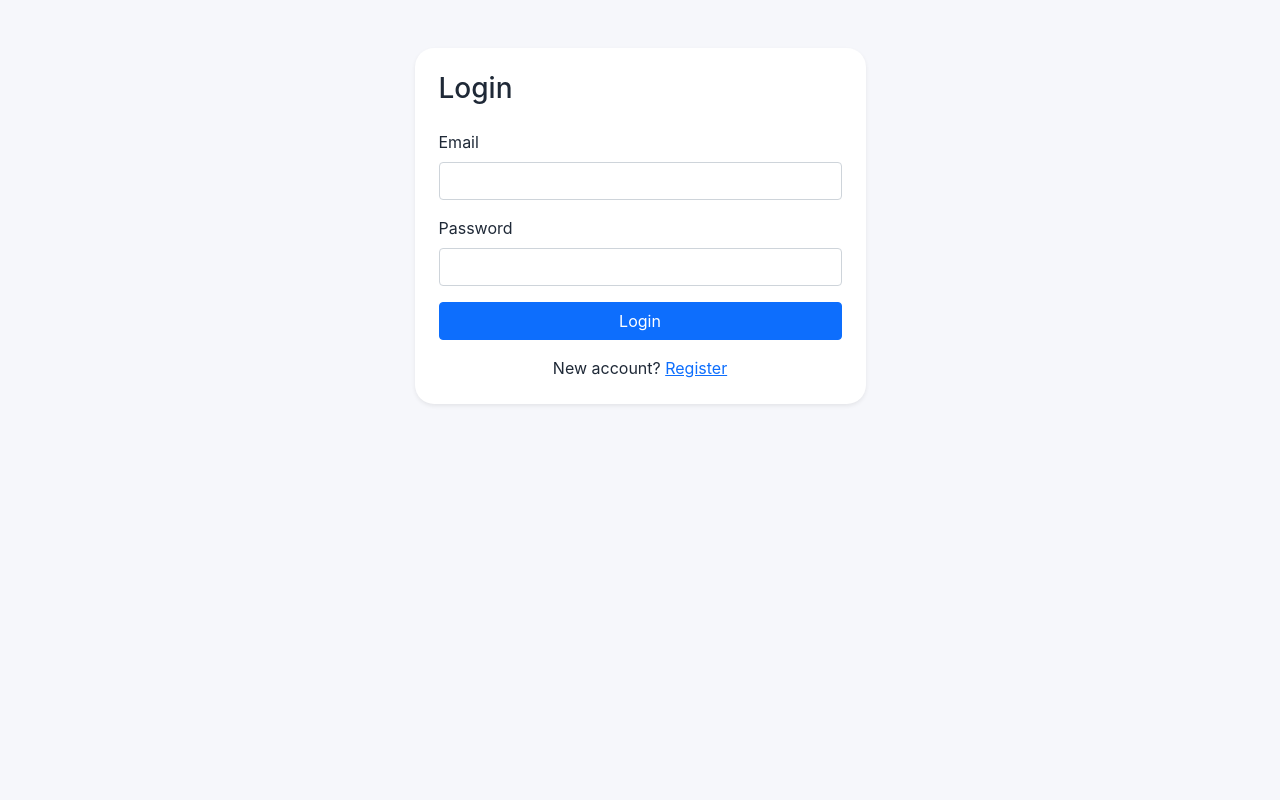
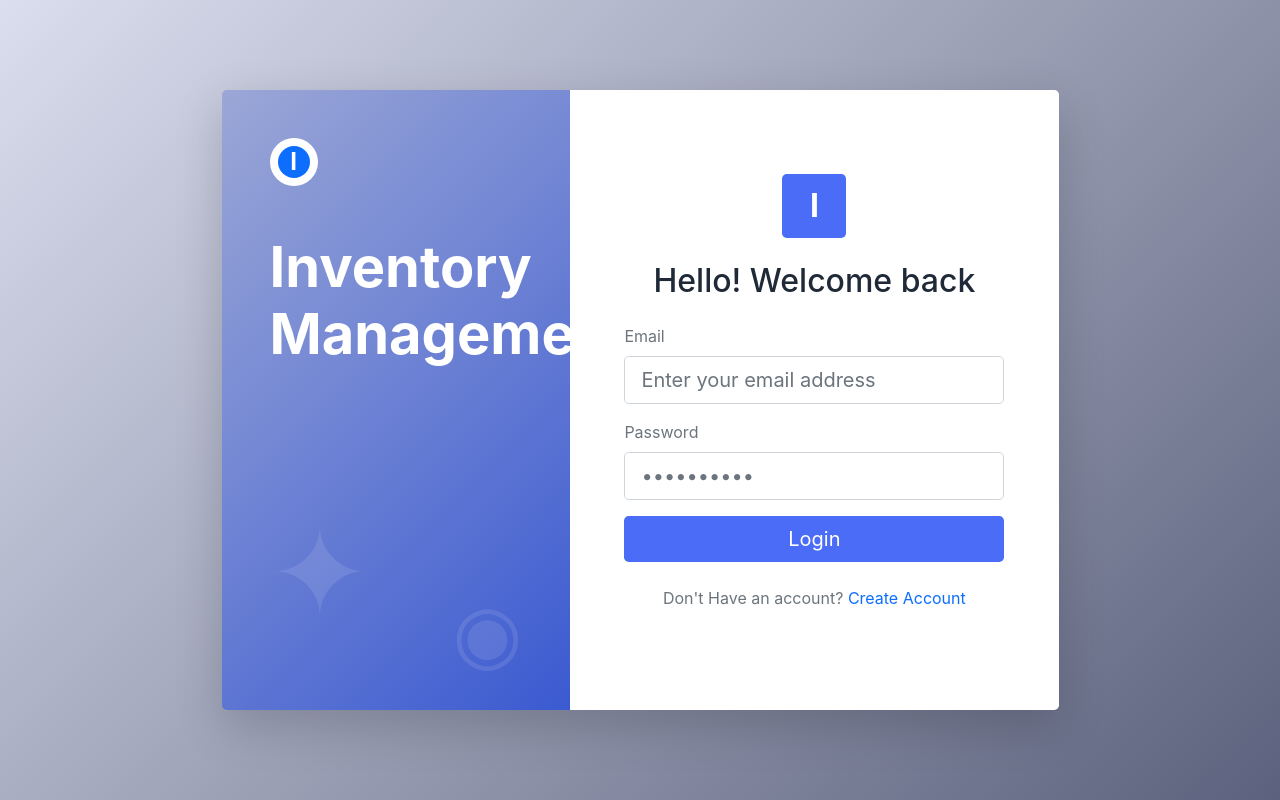
Before and after one commit to rithanisr/ProductManagement, a React (Create React App) app in the folder frontend/: page /login in a window 1280 px wide. Built offline with nearby package versions, Linux system fonts and the light colour scheme.

Commit message:
UI changes

```diff
--- a/frontend/src/Pages/Login.jsx
+++ b/frontend/src/Pages/Login.jsx
@@ -52,25 +52,96 @@ const Login = () => {
   };
 
   return (
+    <div
+      className="min-vh-100 d-flex align-items-center"
+      style={{
+        background: "linear-gradient(135deg, #dadeee 0%, #5c627d 100%)",
+      }}
+    >
       <div className="container py-5">
-      <div className="row justify-content-center">
-        <div className="col-12 col-md-7 col-lg-5">
-          <div className="card shadow-sm">
-            <div className="card-body p-4">
-              <h1 className="h3 mb-4">Login</h1>
+        <div className="row g-0 justify-content-center">
+          <div className="col-lg-10 col-xl-9">
+            <div
+              className="row g-0 shadow-lg rounded-3 overflow-hidden"
+              style={{ minHeight: "620px" }}
+            >
+              <div
+                className="col-lg-5 d-none d-lg-flex flex-column justify-content-center p-5 text-white"
+                style={{
+                  background:
+                    "linear-gradient(135deg, #9ba7d6 0%, #3b5ad1 100%)",
+                }}
+              >
+                <div className="mb-auto">
+                  <div className="d-flex align-items-center gap-2 mb-5">
+                    <div
+                      className="bg-white rounded-circle p-2"
+                      style={{ width: "48px", height: "48px" }}
+                    >
+                      <div className="bg-primary rounded-circle w-100 h-100 d-flex align-items-center justify-content-center">
+                        <span className="text-white fw-bold fs-4">I</span>
+                      </div>
+                    </div>
+                  </div>
+
+                  <h1 className="display-4 fw-bold mb-2">
+                    Inventory
+                    <br />
+                    Management
+                  </h1>
+                </div>
+
+                <div
+                  className="position-relative mt-auto"
+                  style={{ height: "180px" }}
+                >
+                  <div
+                    className="position-absolute bottom-0 start-0"
+                    style={{ fontSize: "120px", opacity: "0.1" }}
+                  >
+                    ✦
+                  </div>
+                  <div
+                    className="position-absolute top-50 end-0"
+                    style={{ fontSize: "80px", opacity: "0.1" }}
+                  >
+                    ◉
+                  </div>
+                </div>
+              </div>
+
+              <div className="col-lg-7 bg-white p-5 d-flex flex-column justify-content-center">
+                <div
+                  className="mx-auto"
+                  style={{ maxWidth: "380px", width: "100%" }}
+                >
+                  <div className="text-center mb-4">
+                    <div
+                      className="mx-auto rounded-3 d-flex align-items-center justify-content-center mb-3"
+                      style={{
+                        width: "64px",
+                        height: "64px",
+                        background: "#4a6cf7",
+                      }}
+                    >
+                      <span className="text-white fw-bold fs-2">I</span>
+                    </div>
+                  </div>
+
+                  <h2 className="text-center mb-4 fw-semibold">
+                    Hello! Welcome back
+                  </h2>
 
                   {error && <div className="alert alert-danger">{error}</div>}
 
                   <form onSubmit={handleSubmit}>
                     <div className="mb-3">
-                  <label className="form-label" htmlFor="email">
-                    Email
-                  </label>
+                      <label className="form-label text-muted">Email</label>
                       <input
-                    className="form-control"
-                    id="email"
+                        className="form-control form-control-lg"
                         name="email"
                         type="email"
+                        placeholder="Enter your email address"
                         value={formData.email}
                         onChange={handleChange}
                         required
@@ -78,14 +149,12 @@ const Login = () => {
                     </div>
 
                     <div className="mb-3">
-                  <label className="form-label" htmlFor="password">
-                    Password
-                  </label>
+                      <label className="form-label text-muted">Password</label>
                       <input
-                    className="form-control"
-                    id="password"
+                        className="form-control form-control-lg"
                         name="password"
                         type="password"
+                        placeholder="••••••••••"
                         value={formData.password}
                         onChange={handleChange}
                         required
@@ -93,17 +162,26 @@ const Login = () => {
                     </div>
 
                     <button
-                  className="btn btn-primary w-100"
+                      className="btn btn-primary btn-lg w-100 mb-4"
                       type="submit"
                       disabled={loading}
+                      style={{ background: "#4a6cf7", border: "none" }}
                     >
                       {loading ? "Logging in..." : "Login"}
                     </button>
                   </form>
 
-              <p className="mb-0 mt-3 text-center">
-                New account? <Link to="/register">Register</Link>
+                  <p className="text-center text-muted">
+                    Don't Have an account?{" "}
+                    <Link
+                      to="/register"
+                      className="text-primary fw-medium text-decoration-none"
+                    >
+                      Create Account
+                    </Link>
                   </p>
+                </div>
+              </div>
             </div>
           </div>
         </div>
--- a/frontend/src/Pages/Register.jsx
+++ b/frontend/src/Pages/Register.jsx
@@ -8,7 +8,7 @@ const Register = () => {
   const [formData, setFormData] = useState({
     name: "",
     email: "",
-    password: ""
+    password: "",
   });
   const [error, setError] = useState("");
   const [loading, setLoading] = useState(false);
@@ -16,7 +16,7 @@ const Register = () => {
   const handleChange = (event) => {
     setFormData({
       ...formData,
-      [event.target.name]: event.target.value
+      [event.target.name]: event.target.value,
     });
   };
 
@@ -36,23 +36,101 @@ const Register = () => {
   };
 
   return (
+    <div
+      className="min-vh-100 d-flex align-items-center"
+      style={{
+        background: "linear-gradient(135deg, #dadeee 0%, #5c627d 100%)",
+      }}
+    >
       <div className="container py-5">
-      <div className="row justify-content-center">
-        <div className="col-12 col-md-7 col-lg-5">
-          <div className="card shadow-sm">
-            <div className="card-body p-4">
-              <h1 className="h3 mb-4">Register</h1>
+        <div className="row g-0 justify-content-center">
+          <div className="col-lg-10 col-xl-9">
+            <div
+              className="row g-0 shadow-lg rounded-3 overflow-hidden"
+              style={{ minHeight: "620px" }}
+            >
+              <div
+                className="col-lg-5 d-none d-lg-flex flex-column justify-content-center p-5 text-white"
+                style={{
+                  background:
+                    "linear-gradient(135deg, #9ba7d6 0%, #3b5ad1 100%)",
+                }}
+              >
+                <div className="mb-auto">
+                  <div className="d-flex align-items-center gap-2 mb-5">
+                    <div
+                      className="bg-white rounded-circle p-2"
+                      style={{ width: "48px", height: "48px" }}
+                    >
+                      <div className="bg-primary rounded-circle w-100 h-100 d-flex align-items-center justify-content-center">
+                        <span className="text-white fw-bold fs-4">I</span>
+                      </div>
+                    </div>
+                  </div>
+
+                  <h1 className="display-4 fw-bold mb-3">
+                    Inventory
+                    <br />
+                    Management
+                  </h1>
+                  <p className="fs-5 opacity-90">
+                    Create an account to Join Our
+                    <br />
+                    Community
+                  </p>
+                </div>
+
+                <div
+                  className="position-relative mt-auto"
+                  style={{ height: "180px" }}
+                >
+                  <div
+                    className="position-absolute bottom-0 start-0"
+                    style={{ fontSize: "120px", opacity: "0.1" }}
+                  >
+                    ✦
+                  </div>
+                  <div
+                    className="position-absolute top-50 end-0"
+                    style={{ fontSize: "80px", opacity: "0.1" }}
+                  >
+                    ◉
+                  </div>
+                </div>
+              </div>
+
+              <div className="col-lg-7 bg-white p-5 d-flex flex-column justify-content-center">
+                <div
+                  className="mx-auto"
+                  style={{ maxWidth: "380px", width: "100%" }}
+                >
+                  <div className="text-center mb-4">
+                    <div
+                      className="mx-auto rounded-3 d-flex align-items-center justify-content-center mb-3"
+                      style={{
+                        width: "64px",
+                        height: "64px",
+                        background: "#4a6cf7",
+                      }}
+                    >
+                      <span className="text-white fw-bold fs-2">I</span>
+                    </div>
+                  </div>
+
+                  <h2 className="text-center mb-4 fw-semibold">
+                    Create Your Account
+                  </h2>
 
                   {error && <div className="alert alert-danger">{error}</div>}
 
                   <form onSubmit={handleSubmit}>
                     <div className="mb-3">
-                  <label className="form-label" htmlFor="name">Name</label>
+                      <label className="form-label text-muted">Full Name</label>
                       <input
-                    className="form-control"
-                    id="name"
+                        className="form-control form-control-lg"
                         name="name"
                         type="text"
+                        placeholder="Enter your full name"
                         value={formData.name}
                         onChange={handleChange}
                         required
@@ -60,25 +138,25 @@ const Register = () => {
                     </div>
 
                     <div className="mb-3">
-                  <label className="form-label" htmlFor="email">Email</label>
+                      <label className="form-label text-muted">Email</label>
                       <input
-                    className="form-control"
-                    id="email"
+                        className="form-control form-control-lg"
                         name="email"
                         type="email"
+                        placeholder="Enter your email address"
                         value={formData.email}
                         onChange={handleChange}
                         required
                       />
                     </div>
 
-                <div className="mb-3">
-                  <label className="form-label" htmlFor="password">Password</label>
+                    <div className="mb-4">
+                      <label className="form-label text-muted">Password</label>
                       <input
-                    className="form-control"
-                    id="password"
+                        className="form-control form-control-lg"
                         name="password"
                         type="password"
+                        placeholder="••••••••••"
                         minLength="6"
                         value={formData.password}
                         onChange={handleChange}
@@ -86,14 +164,27 @@ const Register = () => {
                       />
                     </div>
 
-                <button className="btn btn-primary w-100" type="submit" disabled={loading}>
-                  {loading ? "Creating account..." : "Register"}
+                    <button
+                      className="btn btn-primary btn-lg w-100 mb-4"
+                      type="submit"
+                      disabled={loading}
+                      style={{ background: "#4a6cf7", border: "none" }}
+                    >
+                      {loading ? "Creating account..." : "Create Account"}
                     </button>
                   </form>
 
-              <p className="mb-0 mt-3 text-center">
-                Have an account? <Link to="/login">Login</Link>
+                  <p className="text-center text-muted">
+                    Already have an account?{" "}
+                    <Link
+                      to="/login"
+                      className="text-primary fw-medium text-decoration-none"
+                    >
+                      Login
+                    </Link>
                   </p>
+                </div>
+              </div>
             </div>
           </div>
         </div>
```
Lines whose indentation alone changed are shown as unchanged.
